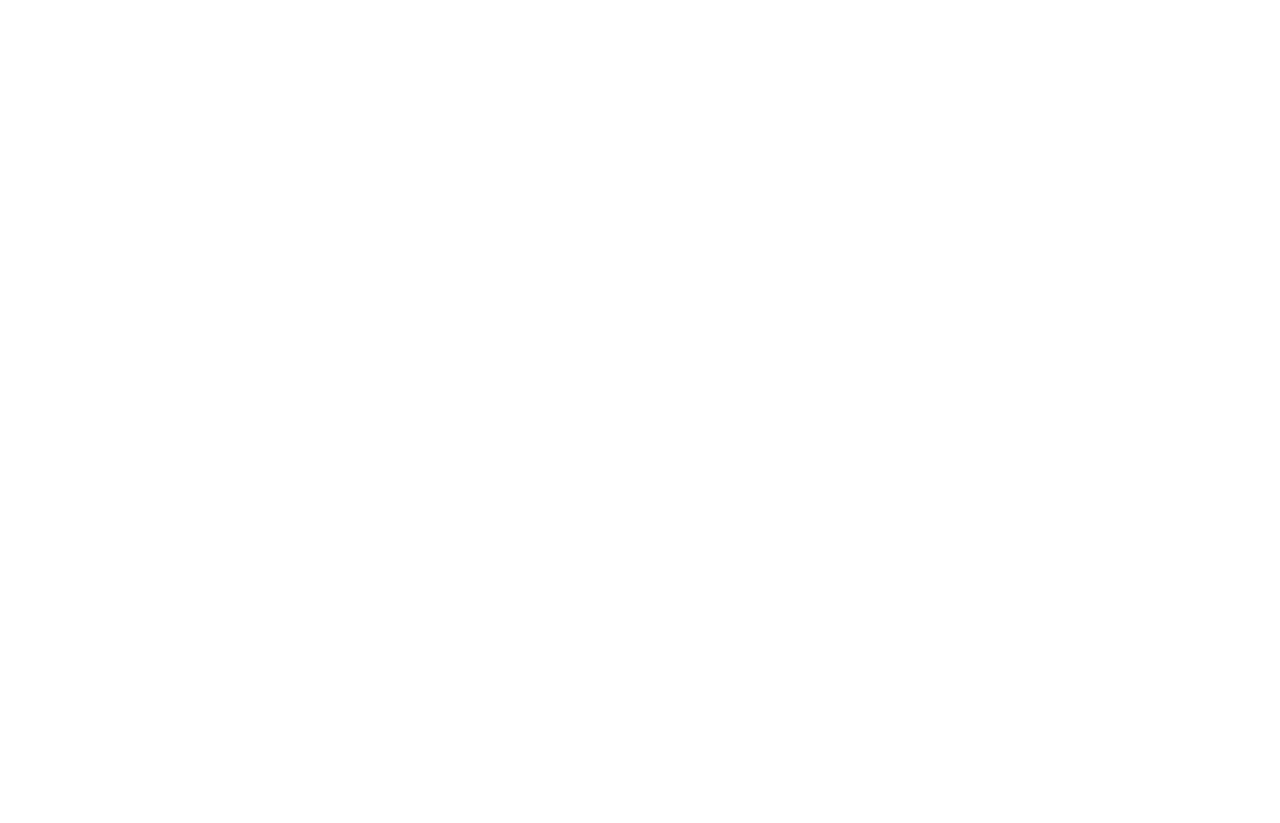
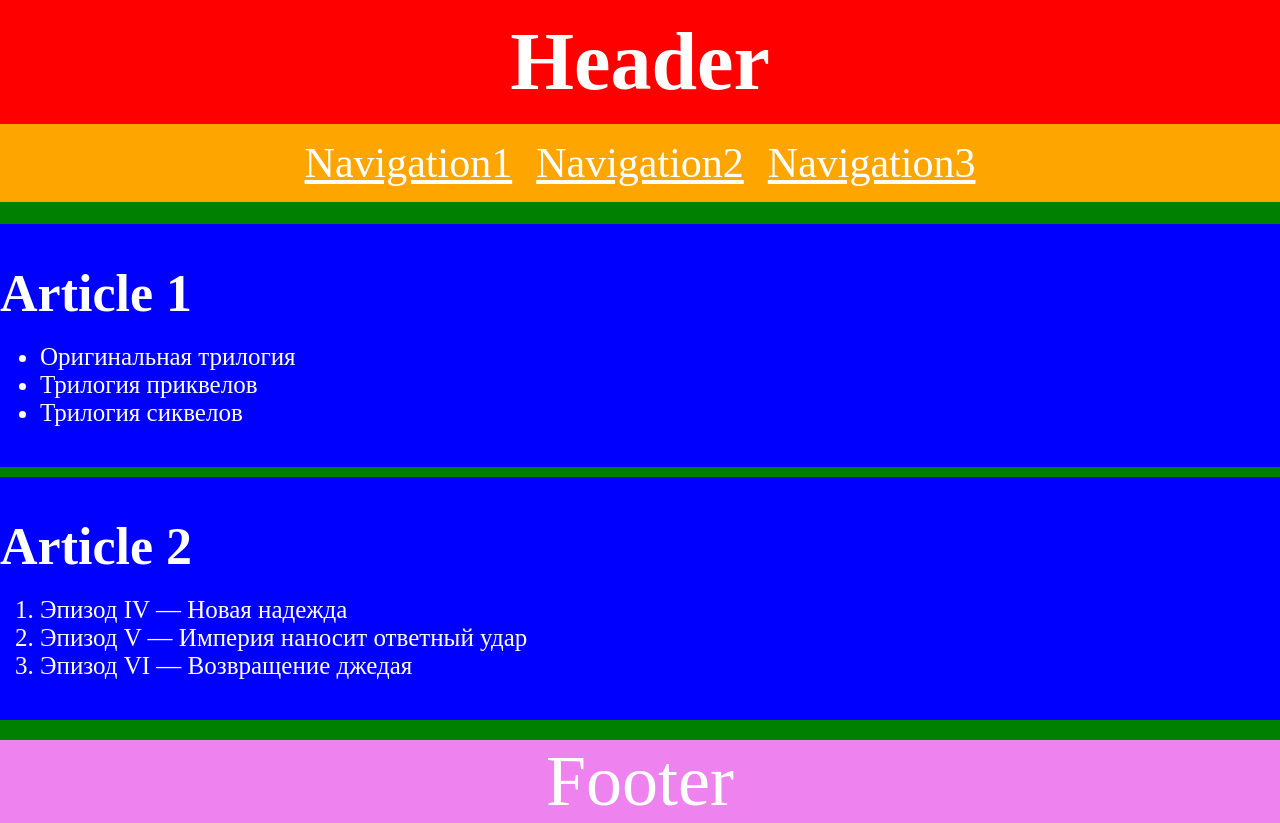
Before and after one commit to js-tasks-ru/htmlcss-20210708_wise28, a website: page 02-dz0/01-semantic-mockup/solution.html in a window 1280 px wide. Before the commit the page ends 800 px from the top, so only its background shows below. Drawn offline with Linux system fonts and the light colour scheme.

Commit message:
ready semantic-mockup

```diff
--- a/02-dz0/01-semantic-mockup/solution.html
+++ b/02-dz0/01-semantic-mockup/solution.html
@@ -1,4 +1,43 @@
 <!DOCTYPE html>
 <html lang="ru">
-    <!-- Ваше решение -->
+    <head>
+        <meta charset="utf-8">
+        <title>Semantic mockup</title>
+        <link rel="stylesheet" href="style.css">
+    </head>
+    <body>
+        <header>
+            <h1>Header</h1>
+            <nav>
+                <a href="">Navigation1</a>
+                <a href="">Navigation2</a>
+                <a href="">Navigation3</a>
+            </nav>
+        </header>
+        <main>
+            <article>
+                <h2>
+                  Article 1
+                </h2>
+                <ul>
+                    <li>Оригинальная трилогия</li>
+                    <li>Трилогия приквелов</li>
+                    <li>Трилогия сиквелов</li>
+                </ul>
+            </article>
+            <article>
+                <h2>
+                  Article 2
+                </h2>
+                <ol>
+                    <li>Эпизод IV — Новая надежда</li>
+                    <li>Эпизод V — Империя наносит ответный удар</li>
+                    <li>Эпизод VI — Возвращение джедая</li>
+                </ol>
+            </article>
+        </main>
+        <footer>
+            <p>Footer</p>
+        </footer>
+    </body>
 </html>
--- /dev/null
+++ b/02-dz0/01-semantic-mockup/style.css
@@ -0,0 +1,55 @@
+*, :after, :before {
+    padding: 0;
+    margin: 0;
+    box-sizing: border-box;
+}
+
+h1 {
+    color: white;
+    font-size: 82px;
+    text-align: center;
+    padding: 15px 0;
+    background-color: red;
+}
+h2 {
+    font-size: 52px;
+}
+nav {
+    background-color: orange;
+    padding: 15px 0;
+    text-align: center;
+}
+nav a {
+    font-size: 42px;
+    color:white;
+    padding: 10px;
+}
+nav a:hover {
+    text-decoration: none;
+}
+main {
+    background-color: green;
+    padding: 20px 0 10px 0;
+}
+article {
+    margin: 2px 0;
+    background-color: blue;
+    margin-bottom: 10px;
+    color: white;
+    padding: 40px 0;
+}
+
+ul, ol {
+    padding-left: 40px;
+    font-size: 25px;
+    padding-top: 20px;
+}
+ul li::marker {
+    color: white;
+}
+footer {
+    font-size: 72px;
+    color: white;
+    text-align: center;
+    background-color: violet;
+}
```
